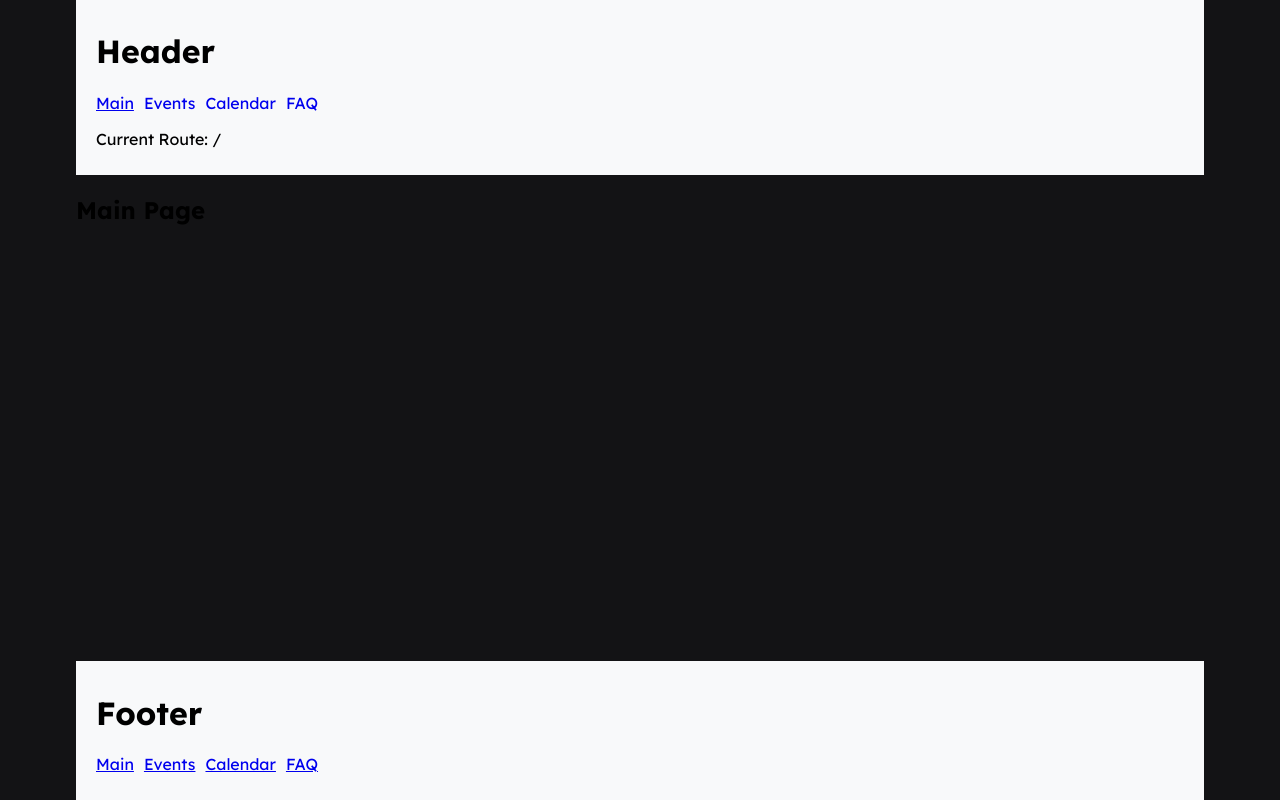
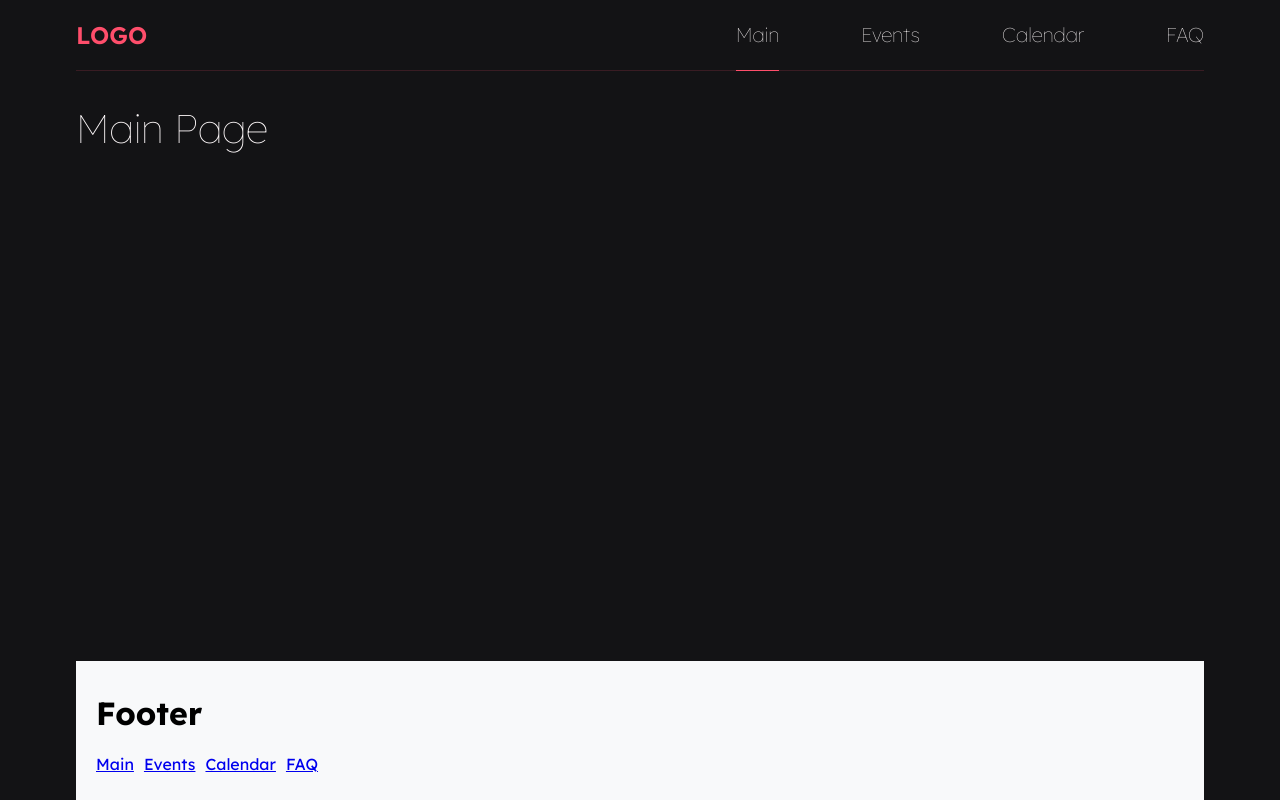
Before and after one commit to serhiiKhr/sereda-events, a React (Create React App) app: page / in a window 1280 px wide. Built offline with nearby package versions, Linux system fonts and the light colour scheme.

Commit message:
header completed

```diff
--- a/package.json
+++ b/package.json
@@ -6,6 +6,7 @@
     "@testing-library/jest-dom": "^5.17.0",
     "@testing-library/react": "^13.4.0",
     "@testing-library/user-event": "^13.5.0",
+    "polished": "^4.3.1",
     "react": "^18.3.1",
     "react-dom": "^18.3.1",
     "react-router": "^6.28.0",
--- a/src/App.js
+++ b/src/App.js
@@ -2,7 +2,7 @@ import React from 'react';
 import { Routes, Route } from 'react-router-dom';
 import Layout from "./components/Layout/Layout";
 
-import { ROUTES } from "./helpers/constants";
+import { ROUTES } from "./constants/routes";
 
 
 import './App.css';
@@ -12,7 +12,7 @@ function App() {
       <Routes>
           <Route path="/" element={<Layout />}>
               {
-                  ROUTES.map((route, i) => {
+                  Object.values(ROUTES).map((route, i) => {
                       const Element = route.element;
                       if (route.path === '') {
                           return <Route key={i} index element={<Element />} />
--- a/src/components/Footer/Footer.jsx
+++ b/src/components/Footer/Footer.jsx
@@ -2,7 +2,7 @@ import React from 'react';
 import { Link } from 'react-router-dom';
 
 
-import {ROUTES} from "../../helpers/constants";
+import { ROUTES } from "../../constants/routes";
 
 function Footer() {
 
@@ -13,7 +13,7 @@ function Footer() {
             <nav>
                 <ul style={{display: 'flex', listStyle: 'none', gap: '10px', padding: 0}}>
                     {
-                        ROUTES.map((route, i) => (
+                        Object.values(ROUTES).map((route, i) => (
                             <li key={i}>
                                 <Link to={route.path}>
                                     {route.name}
--- a/src/components/Header/Header.jsx
+++ b/src/components/Header/Header.jsx
@@ -2,30 +2,37 @@ import React from 'react';
 import { useLocation, Link } from 'react-router-dom';
 
 
-import { ROUTES } from "../../helpers/constants";
+import { ROUTES } from "../../constants/routes";
+
+import { Header as SHeader, LogoLink, LogoText, Nav, Ul, Li } from "./Header.styled"
 
 function Header() {
     const location = useLocation();
 
     return (
-        <header style={{backgroundColor: '#f8f9fa', padding: '10px 20px'}}>
-            <h1>Header</h1>
-            <nav>
-                <ul style={{display: 'flex', listStyle: 'none', gap: '10px', padding: 0}}>
+        <SHeader>
+            <LogoText>
+                <LogoLink to={ROUTES.MAIN.path}>
+                    LOGO
+                </LogoLink>
+            </LogoText>
+            <Nav>
+                <Ul style={{display: 'flex', listStyle: 'none', gap: '10px', padding: 0}}>
                     {
-                        ROUTES.map((route, i) => (
-                            <li key={i}>
-                                <Link to={route.path}
-                                      style={{textDecoration: location.pathname === `/${route.path}` ? 'underline' : 'none'}}>
-                                    {route.name}
-                                </Link>
-                            </li>
-                        ))
+                        Object.values(ROUTES).map((route, i) => {
+                            return  (
+                                <Li key={i}>
+                                    <Link to={route.path}
+                                          className={location.pathname === `/${route.path}` ? 'active' : ''}>
+                                        {route.name}
+                                    </Link>
+                                </Li>
+                            )
+                        })
                     }
-                </ul>
-            </nav>
-            <p>Current Route: {location.pathname}</p>
-        </header>
+                </Ul>
+            </Nav>
+        </SHeader>
     );
 }
 
--- a/src/components/Header/Header.styled.js
+++ b/src/components/Header/Header.styled.js
@@ -0,0 +1,86 @@
+import styled from 'styled-components';
+import { rgba } from 'polished';
+import { Link } from 'react-router-dom';
+
+import { BREAKPOINTS, COLORS } from "../../constants/styled"
+
+export const Header = styled.header`
+    display: flex;
+    flex-direction: row;
+    justify-content: space-between;
+    width: 100%;
+    min-height: 70px;
+    margin-bottom: 32px;
+    align-items: center;
+    border-bottom: 1px solid ${rgba(COLORS.ALERT, 0.16)};
+
+
+    @media (max-width: ${BREAKPOINTS.tablet}px) {
+        flex-direction: column;
+    }
+
+    @media (max-width: ${BREAKPOINTS.mobile}px) {
+
+    }
+`;
+export const LogoLink = styled(Link)`
+    text-decoration: none;
+    font-weight: 600;
+    line-height: 24px;
+    font-size: 24px;
+    color: ${COLORS.ALERT};
+`;
+export const LogoText = styled.h2`
+    margin: 0;
+    @media (max-width: ${BREAKPOINTS.tablet}px) {
+        margin-bottom: 16px;
+    }
+`;
+export const Nav = styled.nav`
+    align-items: center;
+    align-self: center;
+    display: flex;
+    height: 100%;
+`;
+export const Ul = styled.ul`
+    margin: unset;
+    display: flex;
+    height: 100%;
+    align-items: center;
+
+    @media (max-width: ${BREAKPOINTS.mobile}px) {
+        flex-direction: column;
+    }
+`;
+export const Li = styled.li`
+    font-weight: 100;
+    font-size: 20px;
+    line-height: 20px;
+    display: flex;
+    height: 100%;
+    align-items: center;
+    a {
+        display: flex;
+        height: 100%;
+        align-items: center;
+        color: ${COLORS.MAIN_FONT};
+        text-decoration: none;
+        &.active {
+            border-bottom: 1px solid ${COLORS.ALERT};
+        }
+    }
+    &:not(:last-child) {
+        margin-right: 72px;
+    }
+
+    @media (max-width: ${BREAKPOINTS.tablet}px) {
+        margin-bottom: 4px;
+    }
+
+    @media (max-width: ${BREAKPOINTS.mobile}px) {
+        &:not(:last-child) {
+            margin-right: unset;
+        }
+
+    }
+`;
--- /dev/null
+++ b/src/constants/routes.js
@@ -0,0 +1,13 @@
+import Main from "../pages/Main/Main";
+import Events from "../pages/Events/Events";
+import Calendar from "../pages/Calendar/Calendar";
+import FAQ from "../pages/FAQ/FAQ";
+
+
+
+export const ROUTES = {
+    MAIN: { name: 'Main', path: '', element: Main },
+    EVENTS: { name: 'Events', path: 'events', element: Events },
+    CALENDAR: { name: 'Calendar', path: 'calendar', element: Calendar },
+    FAQ:  { name: 'FAQ', path: 'faq', element: FAQ },
+}
--- /dev/null
+++ b/src/globalStyles.js
@@ -0,0 +1,10 @@
+import styled from 'styled-components';
+
+import { BREAKPOINTS, COLORS } from "./constants/styled"
+
+export const PageTitle = styled.h1`
+    font-weight: 100;
+    font-size: 40px;
+    color: ${COLORS.MAIN_FONT};
+    margin: 0;
+`;
--- a/src/helpers/constants.js
+++ /dev/null
@@ -1,11 +0,0 @@
-import Calendar from "../pages/Calendar/Calendar";
-import Events from "../pages/Events/Events";
-import FAQ from "../pages/FAQ/FAQ";
-import Main from "../pages/Main/Main";
-
-export const ROUTES = [
-    { name: 'Main', path: '', element: Main },
-    { name: 'Events', path: 'events', element: Events },
-    { name: 'Calendar', path: 'calendar', element: Calendar },
-    { name: 'FAQ', path: 'faq', element: FAQ },
-]
--- a/src/pages/Calendar/Calendar.jsx
+++ b/src/pages/Calendar/Calendar.jsx
@@ -1,5 +1,7 @@
 import React from 'react';
 import { useNavigate, useLocation } from 'react-router-dom';
+
+import { PageTitle } from '../../globalStyles'
 
 function Calendar() {
     const navigate = useNavigate();
@@ -21,7 +23,7 @@ function Calendar() {
 
     return (
         <section>
-            <h2>Calendar Page</h2>
+            <PageTitle>Calendar</PageTitle>
             <p>
                 <strong>Selected:</strong> {selected}
             </p>
--- a/src/pages/Events/Events.jsx
+++ b/src/pages/Events/Events.jsx
@@ -1,10 +1,12 @@
 import React from 'react';
+
+import { PageTitle } from '../../globalStyles'
 
 function Events() {
 
     return (
         <section>
-            <h2>Events Page</h2>
+            <PageTitle>Events</PageTitle>
         </section>
     );
 }
--- a/src/pages/FAQ/FAQ.jsx
+++ b/src/pages/FAQ/FAQ.jsx
@@ -1,10 +1,12 @@
 import React from 'react';
+
+import { PageTitle } from '../../globalStyles'
 
 function FAQ() {
 
     return (
         <section>
-            <h2>FAQ Page</h2>
+            <PageTitle>FAQ Page</PageTitle>
         </section>
     );
 }
--- a/src/pages/Main/Main.jsx
+++ b/src/pages/Main/Main.jsx
@@ -1,10 +1,12 @@
 import React from 'react';
+
+import { PageTitle } from '../../globalStyles'
 
 function Main() {
 
     return (
         <section>
-            <h2>Main Page</h2>
+            <PageTitle>Main Page</PageTitle>
         </section>
     );
 }
```
Also changed, not shown: 1 other file (tests, documents, lock files or other folders).
